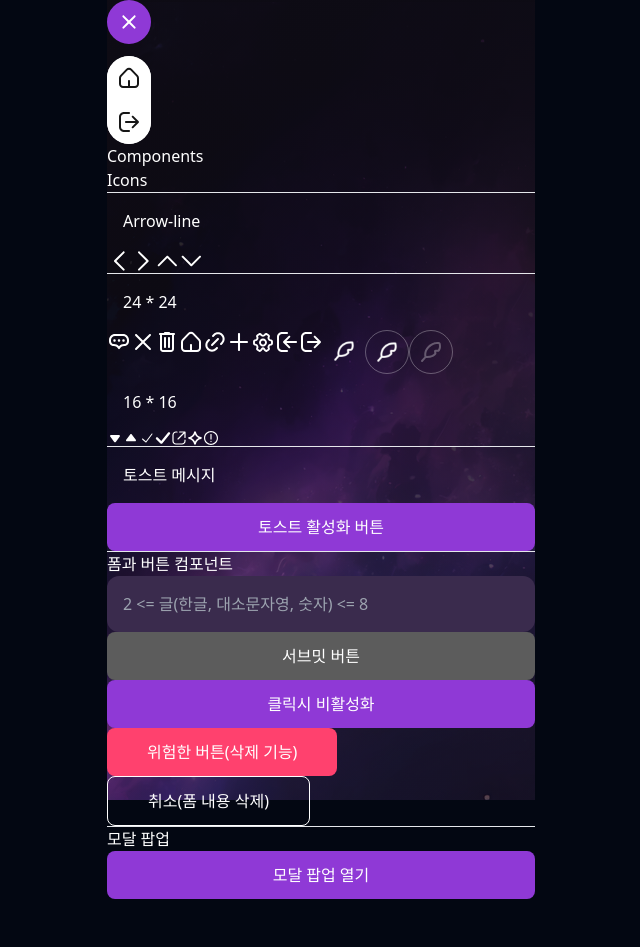
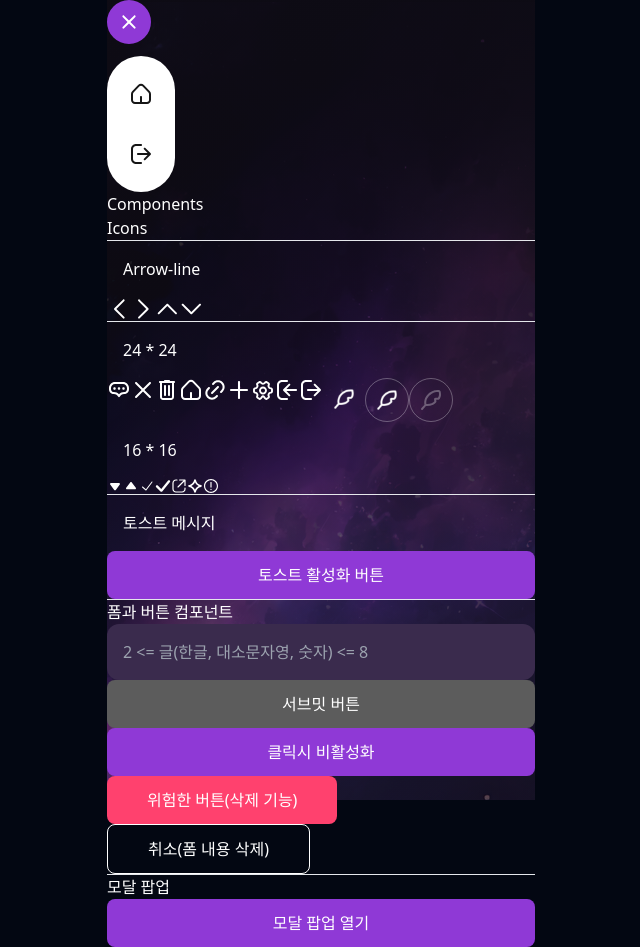
Before and after one commit to easy-or-hard/ZARI-FRONTEND, a Next.js app: page /testie/components in a window 1280 px wide. Both pictures are taken after a click on the button 448 px from the left and 22 px from the top of the page. Shown: the whole page, without its empty margins (319-959 px from the left). Before the commit the page ends 899 px from the top, so only its background shows below. Built offline with nearby package versions, Linux system fonts and the light colour scheme; what tailwindcss-animated would draw is missing.

Commit message:
flex를 grid로 변경

```diff
--- a/src/components/ui/menu/sub-menu.tsx
+++ b/src/components/ui/menu/sub-menu.tsx
@@ -4,7 +4,7 @@ import SignOutIcon from "@/components/ui/icon/size24/sign-out";
 export default function SubMenu() {
     return (
         <span
-            className={'bg-zari_default_white rounded-full inline-flex flex-col items-center justify-center'}
+            className={`px-3 py-4 bg-zari_default_white rounded-full inline-grid gap-4`}
         >
             <button
                 className={'bg-zari_default_white w-11 h-11 rounded-full flex items-center justify-center'}
```
